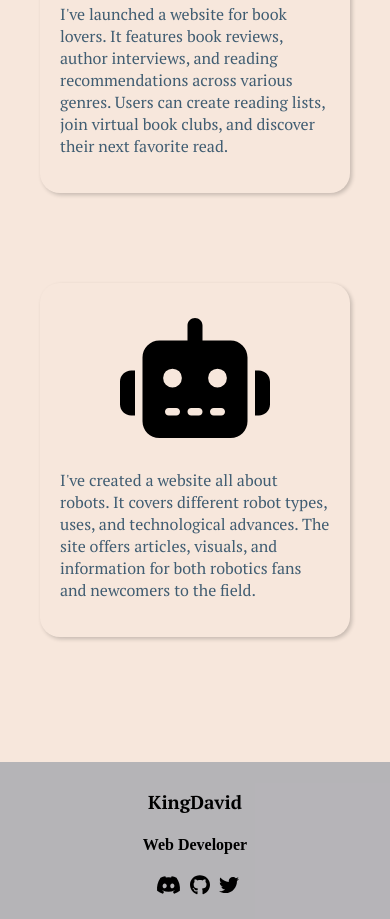
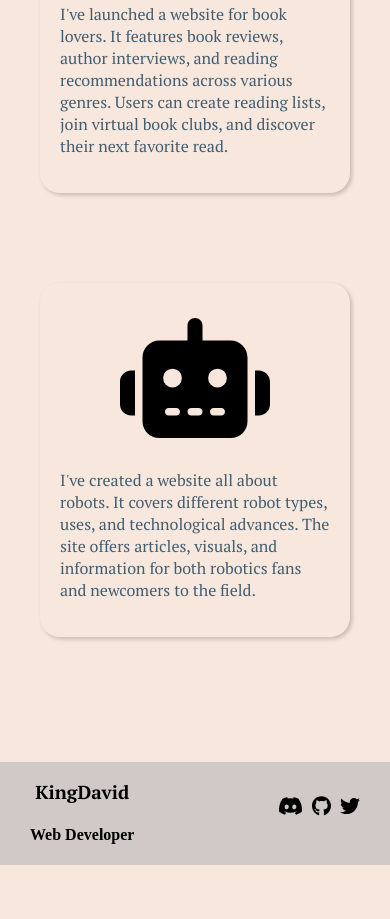
Before and after one commit to king-david0/Capstone-project-Programing, a plain HTML site: page website.html in a window 390 px wide. Shown: the part 1504-2423 px from the top of the page. After the commit the page ends 2369 px from the top, so only its background shows below. Drawn offline with Linux system fonts and the light colour scheme; a web font is replaced by a local one.

Commit message:
more changes to my css

```diff
--- a/style.css
+++ b/style.css
@@ -1,6 +1,7 @@
 body{
     background-color:  #F7E7DC;
     margin: 0;
+
 }
 
 h2, h3, p{
@@ -94,13 +95,13 @@ h2, h3, p{
 .footer{
     display: flex;
     justify-content: space-around;
-    background-color: rgb(117, 130, 148, 0.5);
+    background-color: rgb(117, 130, 148, 0.3);
     padding: 10px;
     margin-top: 100px;
     text-align: center;
 }
 
-.footer> div> h3{
+.footer> div> div> h3{
     color: black;
     font-weight: 510;
     margin-bottom: 0;
@@ -120,7 +121,7 @@ h2, h3, p{
     cursor: pointer;
 }
 
-@media(max-width: 800px){
+@media(max-width: 650px){
     .header > h1{
         margin-bottom: 20px;
     }
@@ -128,6 +129,15 @@ h2, h3, p{
     .profile{
         gap: 10px
     }
+    .footer{
+        display: block;
+        padding: 0 30px;
+    }
+    .footer-div{
+        display: flex;
+        justify-content: space-between;
+        align-items: center;
+    }
 
     .footer .footer-paragraph {
         display:none
--- a/website.html
+++ b/website.html
@@ -52,12 +52,16 @@
 
         <!-- footer -->
          <div class="footer">
+            <div class="footer-div">
                 <div>
                     <h3>KingDavid</h3>
                     <h4>Web Developer</h4>
+                </div>
+                <div>
                     <a class=""><img class="footer-img" src="./image/discord-brands-solid.svg" height="20" alt=""></a>
                     <a class=""><img class="footer-img" src="./image/github-brands-solid.svg" height="20" alt=""></a>
                     <a class=""><img class="footer-img" src="./image/twitter-brands-solid.svg" height="20" alt=""></a>
+                </div>
             </div>
             <div class="footer-paragraph">
                 <p>Order my book</p>
```
Lines whose indentation alone changed are shown as unchanged.
